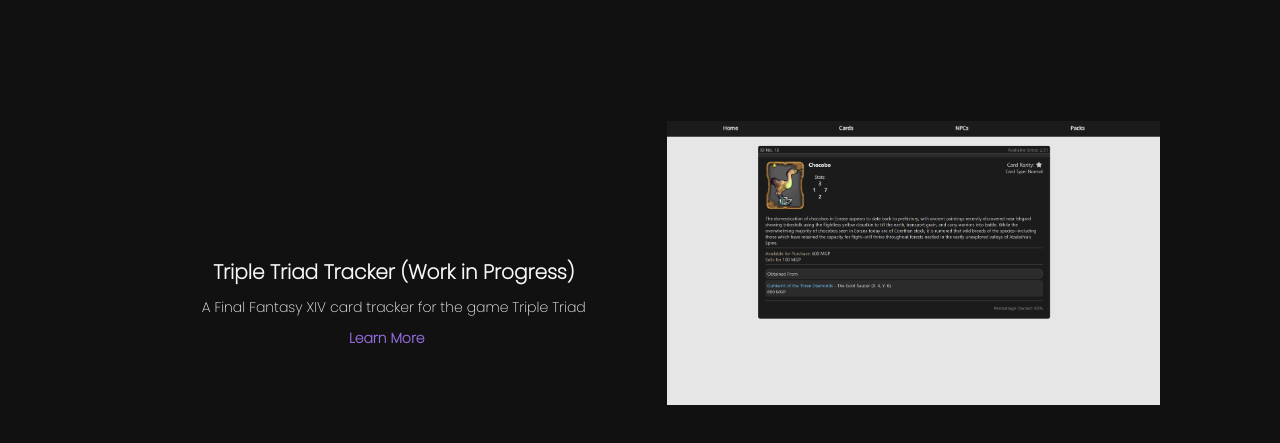
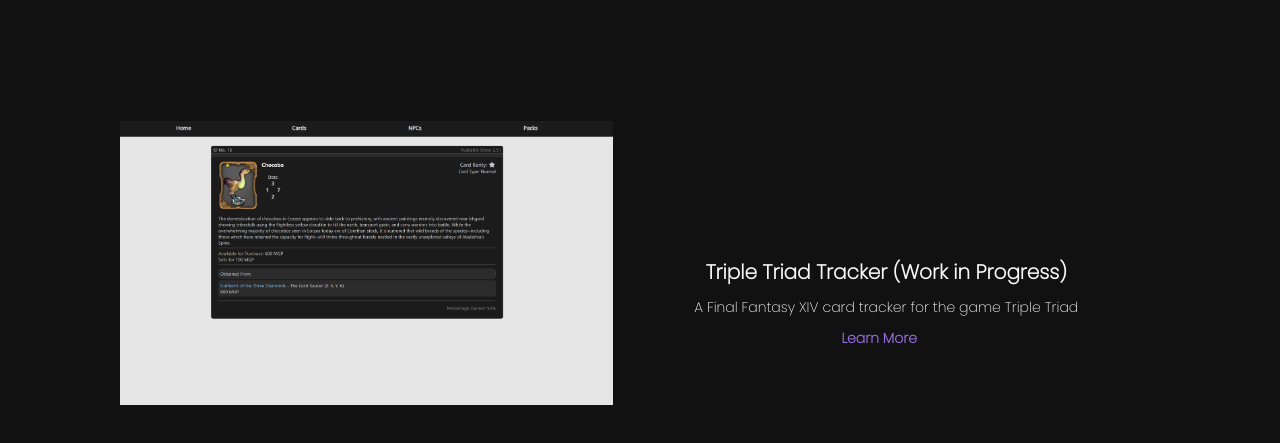
Before and after one commit to sestuna117/portfolio, a React (Create React App) app: page /projects in a window 1280 px wide. Shown: the part 539-982 px from the top of the page. Built offline with nearby package versions, Linux system fonts and the light colour scheme; some icons are missing.

Commit message:
v0.7.1 - fixed minor grammar bug in overlay of Triple Triad Tracker - updated styling of project page to alternate image previews

```diff
--- a/package.json
+++ b/package.json
@@ -1,6 +1,6 @@
 {
   "name": "portfolio",
-  "version": "0.7.0",
+  "version": "0.7.1",
   "private": true,
   "dependencies": {
     "@testing-library/jest-dom": "^5.14.1",
--- a/src/components/projects/Project.css
+++ b/src/components/projects/Project.css
@@ -1,3 +1,7 @@
+.project-box:nth-child(even) {
+    flex-direction: row-reverse;
+}
+
 .project-box {
     margin: 50px 0;
     display: flex;
@@ -74,6 +78,10 @@
         height: unset;
     }
 
+    .project-box:nth-child(even) {
+        flex-direction: column;
+    }
+
     .project-desc, .project-preview {
         width: 100%;
     }
--- a/src/components/projects/Project.tsx
+++ b/src/components/projects/Project.tsx
@@ -16,7 +16,6 @@
   const [overlayOn, setOverlayOn] = useState(false);
 
   return (
-    <div>
     <div className="project-box">
       <div className="project-desc">
         <img
@@ -61,7 +60,6 @@
           setOverlayOn(true);
         }}
       />
-      </div>
       <Overlay
         OverlayComponent={OverlayComponent}
         display={overlayOn}
--- a/src/components/projects/project-overlays/TripleTriadOverlay.tsx
+++ b/src/components/projects/project-overlays/TripleTriadOverlay.tsx
@@ -21,7 +21,7 @@
       <p className="project-summary">
         Allows users to look up information about a Triple Triad card, opponents
         and purchasable card packs in game. Inspiration for the design is taken
-        after LodestoneWhile no searchable features are currently available, I
+        after Lodestone. While no searchable features are currently available, I
         plan to later implement them along with user specific interactions.
       </p>
       <img className="project-ex" src={tttCard} alt={"Card"} />
```
Also changed, not shown: src/components/projects/ProjectsPage.css (line endings or trailing spaces). Lines whose indentation alone changed are shown as unchanged.
